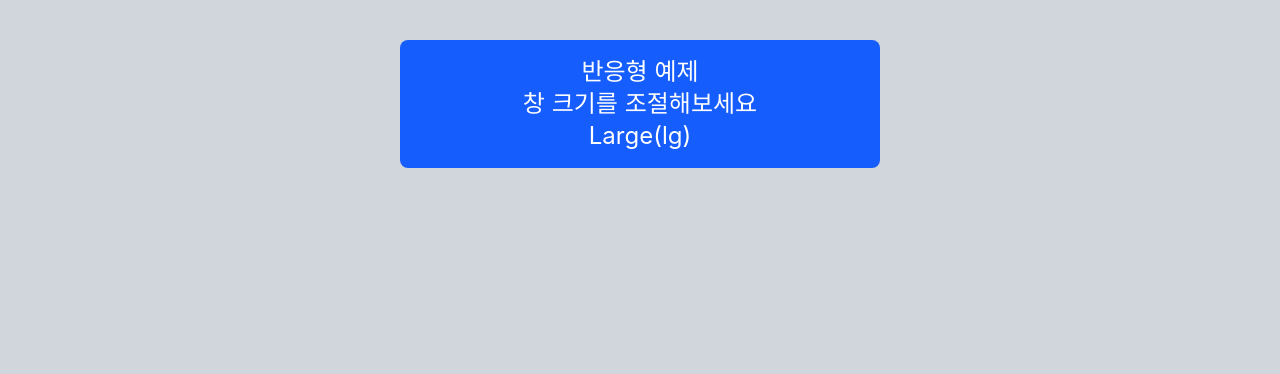
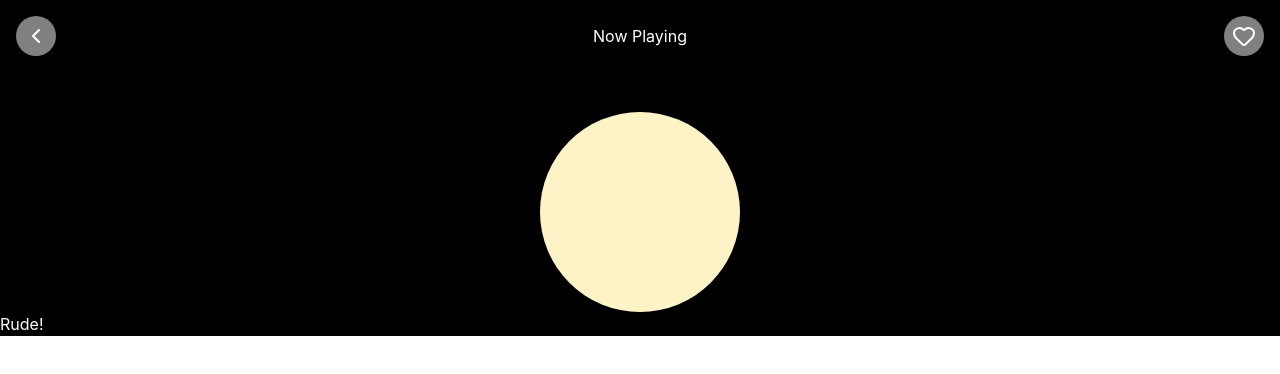
Before and after one commit to sohee0521/base_react, a React (Vite) app: page / in a window 1280 px wide. Shown: the top 374 px of the page. Built offline with nearby package versions, Linux system fonts and the light colour scheme.

Commit message:
260702 뮤직앱 연습

```diff
--- a/package.json
+++ b/package.json
@@ -11,6 +11,7 @@
   },
   "dependencies": {
     "@tailwindcss/vite": "^4.3.2",
+    "lucide-react": "^1.23.0",
     "react": "^19.2.7",
     "react-dom": "^19.2.7",
     "tailwindcss": "^4.3.2"
--- /dev/null
+++ b/src/Pages/day03/Components/MusicEx.jsx
@@ -0,0 +1,22 @@
+import { ChevronLeft } from "lucide-react";
+import { Heart } from "lucide-react";
+
+export default function MusicEx() {
+  return (
+    <div className="bg-black text-white space-y-10">
+      <div className="w-full p-4 flex items-center justify-between">
+        <div className="w-[40px] h-[40px] bg-white/50 rounded-4xl flex justify-center items-center">
+          <ChevronLeft />
+        </div>
+        <h4>Now Playing</h4>
+        <div className="w-[40px] h-[40px] bg-white/50 rounded-4xl flex justify-center items-center">
+          <Heart />
+        </div>
+      </div>
+      <div>
+        <div className="w-[200px] h-[200px] bg-amber-100 mx-auto rounded-full"></div>
+        <h3>Rude!</h3>
+      </div>
+    </div>
+  );
+}
--- a/src/Pages/day03/Day03.jsx
+++ b/src/Pages/day03/Day03.jsx
@@ -2,13 +2,12 @@ import TailwindEx from "./Components/TailwindEx.jsx";
 import TrasformEx from "./Components/TransfromEx.jsx";
 import AnimationEx from "./Components/AnimationEx.jsx";
 import RespoinsiveEx from "./Components/ReponsiveEx.jsx";
+import MusicEx from "./Components/MusicEx.jsx";
+
 export default function Day03() {
   return (
     <div>
-      {/* <TailwindEx />
-      <TrasformEx /> */}
-      {/* <AnimationEx /> */}
-      <RespoinsiveEx />
+      <MusicEx />
     </div>
   );
 }
```
Also changed, not shown: 1 other file (tests, documents, lock files or other folders).
